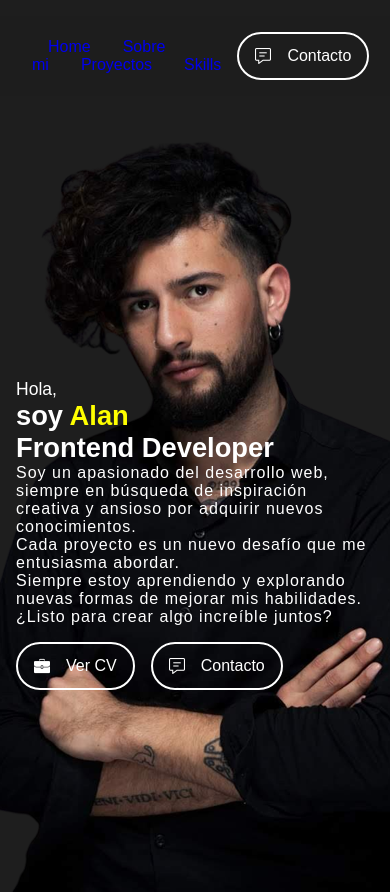
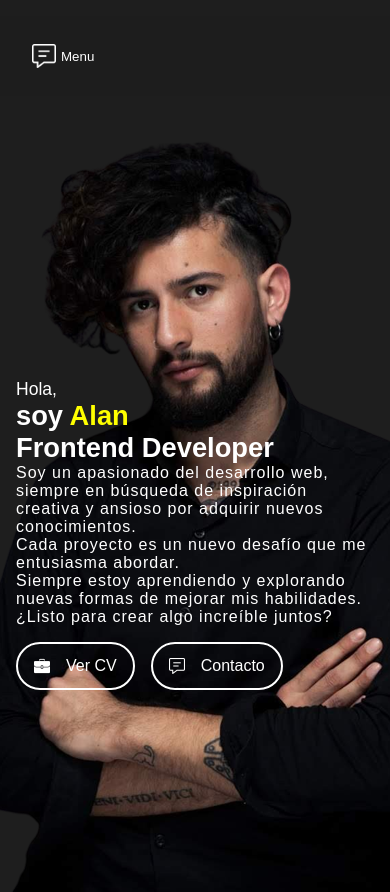
Before and after one commit to alanfrancoa/portfolio, a React (Vite) app in the folder portfolio-personal/: page / in a window 390 px wide. Built offline with nearby package versions, Linux system fonts and the light colour scheme; a web font is replaced by a local one.

Commit message:
Se agrega menu hamburguesa, falta dar estilo a NavBar

```diff
--- a/portfolio-personal/src/Components/NavBar/navbar.css
+++ b/portfolio-personal/src/Components/NavBar/navbar.css
@@ -51,3 +51,62 @@
     margin: 0;
     margin-right: 1rem;
 }
+
+/* Estilos para el menú hamburguesa */
+.mobileMenu {
+  display: none; /* Por defecto, oculto en pantallas grandes */
+}
+
+.mobileMenuBtn {
+  background: none;
+  border: none;
+  cursor: pointer;
+  color: #fff;
+  display: flex;
+  align-items: center;
+}
+
+.mobileMenuImg {
+  margin-right: 5px;
+}
+
+.mobileMenuItems {
+  display: flex;
+  flex-direction: column;
+  position: absolute;
+  top: 60px;
+  left: 0;
+  background-color: #333;
+  width: 100%;
+  z-index: 1;
+}
+
+.mobileMenuItems a {
+  padding: 10px;
+  color: #fff;
+  text-decoration: none;
+  border-bottom: 1px solid #555;
+}
+
+/* Media Query para dispositivos móviles */
+@media (max-width: 768px) {
+  .desktopMenu {
+    display: none; /* Oculto en pantallas pequeñas */
+  }
+
+  .mobileMenu {
+    display: flex; /* Mostrado en pantallas pequeñas */
+  }
+
+  .desktopMenuBtn {
+    display: flex; /* Ajusta para mostrar el botón de contacto en pantallas grandes */
+  }
+
+  .logo {
+    height: 2rem; /* Ajusta el tamaño del logo en dispositivos móviles */
+  }
+
+  .mobileMenuImg {
+    height: 1.5rem; /* Ajusta el tamaño del logo en el menú hamburguesa */
+  }
+}
--- a/portfolio-personal/src/Components/NavBar/navbar.jsx
+++ b/portfolio-personal/src/Components/NavBar/navbar.jsx
@@ -1,10 +1,16 @@
 // navbar.jsx
-import React from 'react';
+import React, { useState } from 'react';
 import { Link } from 'react-router-dom';
 import './navbar.css';
 import contact from '../../assets/contact.png';
 
 const NavBar = () => {
+  const [isMobileMenuOpen, setMobileMenuOpen] = useState(false);
+
+  const toggleMobileMenu = () => {
+    setMobileMenuOpen(!isMobileMenuOpen);
+  };
+
   return (
     <nav className="navbar">
       <div className="desktopMenu">
@@ -12,10 +18,27 @@ const NavBar = () => {
         <Link to="/sobre-mi" className="desktopMenuListItem">Sobre mi</Link>
         <Link to="/proyectos" className="desktopMenuListItem">Proyectos</Link>
         <Link to="/skills" className="desktopMenuListItem">Skills</Link>
+        {/* Botón de contacto en la versión de escritorio */}
+        <Link to="/contacto" className="desktopMenuListItem">Contacto</Link>
       </div>
-      <button className="desktopMenuBtn">
-        <img src={contact} alt="" className="desktopMenuImg" /> Contacto
-      </button>
+
+      {/* Menú hamburguesa para dispositivos móviles */}
+      <div className="mobileMenu">
+        <button className="mobileMenuBtn" onClick={toggleMobileMenu}>
+          <img src={contact} alt="" className="mobileMenuImg" /> Menu
+        </button>
+
+        {isMobileMenuOpen && (
+          <div className="mobileMenuItems">
+            <Link to="/" onClick={toggleMobileMenu}>Home</Link>
+            <Link to="/sobre-mi" onClick={toggleMobileMenu}>Sobre mi</Link>
+            <Link to="/proyectos" onClick={toggleMobileMenu}>Proyectos</Link>
+            <Link to="/skills" onClick={toggleMobileMenu}>Skills</Link>
+            {/* Botón de contacto en la versión móvil */}
+            <Link to="/contacto" onClick={toggleMobileMenu}>Contacto</Link>
+          </div>
+        )}
+      </div>
     </nav>
   );
 }
```
